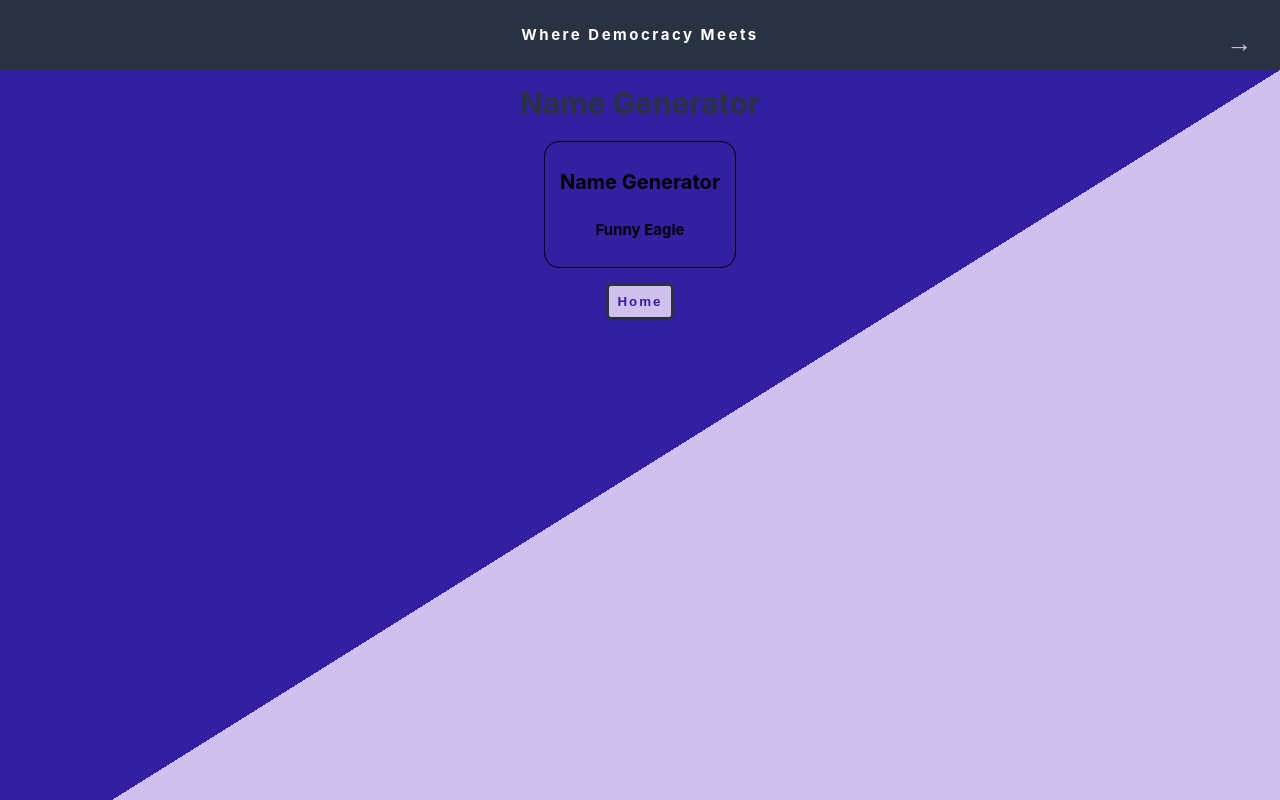
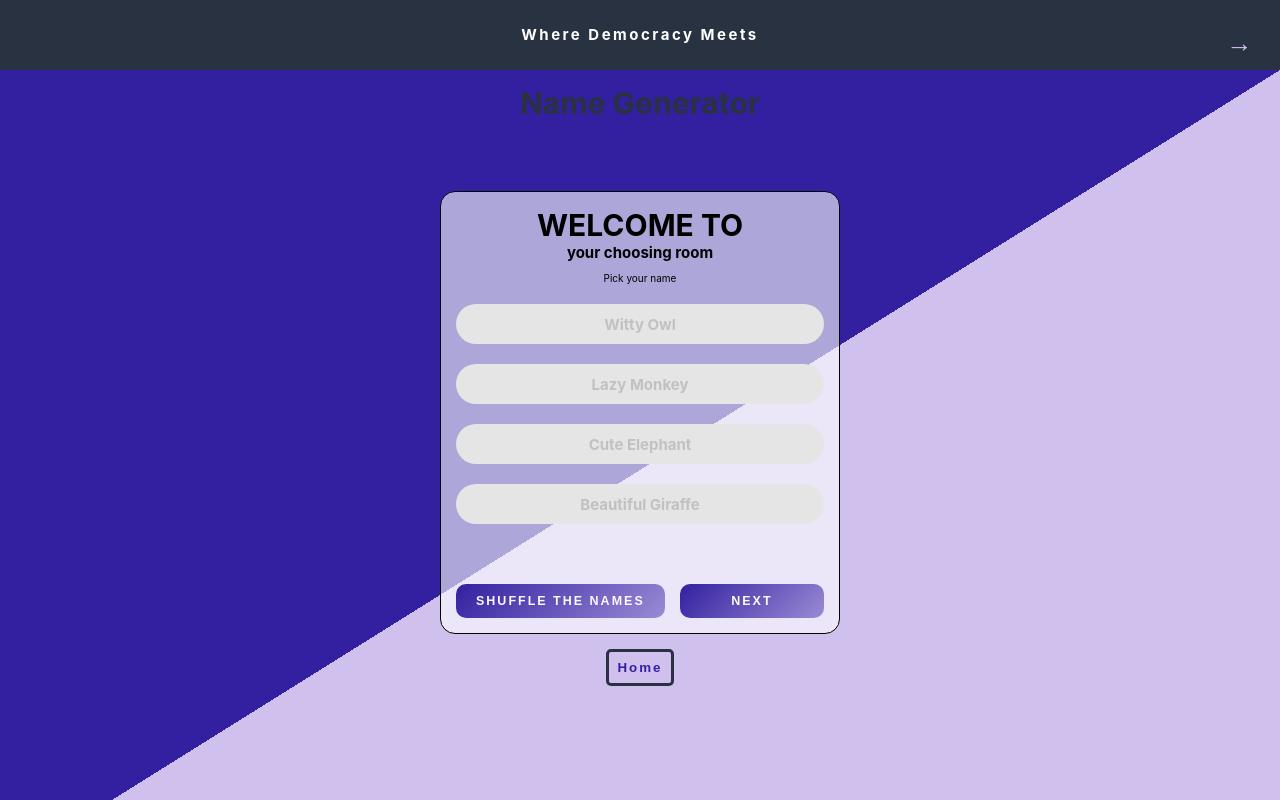
Before and after one commit to aaspinwall/collab, a Next.js app in the folder frontend/: page /development/name-generator in a window 1280 px wide. Shown: the top 800 px of the page. Built offline with nearby package versions, Linux system fonts and the light colour scheme.

Commit message:
merged Alexandre's name generator / fixed imports

```diff
--- a/frontend/components/userNames/index.js
+++ b/frontend/components/userNames/index.js
@@ -1,21 +1,114 @@
 import names from "./userNames.json";
 import styled from "styled-components";
+import React, { useState } from "react";
+import { COLORS } from "../../styles/colors";
+import Button from "../ui/sample_button";
+import { SubmitNameChoice, ShuffleNames } from "../../styles/button";
+
+// not sure this is the cleanest way to operate
+// the state is only used to rerender when the user presses shuffle
+// the state itself is never used
 
 const NameGenerator = () => {
+  const [choice, setChoice] = useState([]);
+
+  let nameChosen;
+  let animalsIndexes = [];
+  let adjectivesIndexes = [];
+  let randomAnimals = [];
+  let randomAdjectives = [];
   const animals = names.a;
   const adjectives = names.b;
-  const animalsLength = Math.floor(Math.random() * animals.length);
-  const adjectivesLength = Math.floor(Math.random() * adjectives.length);
+  let radioValues;
 
-  // in the userNames.json there is two arrays, one of animal names and one of adjectives.
-  // They are imported here as seperate arrays, and have respective Random functions based of their length
-  // Below, it's inputing an adjective at adjectivesLength (random number based on length), same for animals
-  // In turn is creates a random username
+  while (randomAnimals.length < 4 || randomAdjectives.length < 4) {
+    const animalOption = Math.floor(Math.random() * animals.length);
+    const adjectiveOption = Math.floor(Math.random() * adjectives.length);
+
+    const isAnimalAlreadyIn = animalsIndexes.includes(animalOption);
+    const isAdjectiveAlreadyIn = adjectivesIndexes.includes(adjectiveOption);
+
+    if (!isAnimalAlreadyIn && randomAnimals.length !== 4) {
+      animalsIndexes.push(animalOption);
+      randomAnimals.push(animals[animalOption]);
+    }
+    if (!isAdjectiveAlreadyIn && randomAdjectives.length !== 4) {
+      adjectivesIndexes.push(adjectiveOption);
+      randomAdjectives.push(adjectives[adjectiveOption]);
+    }
+  }
+
+  const handleNameChoiceSubmit = (ev) => {
+    ev.preventDefault();
+
+    console.log(nameChosen);
+  };
+
+  const handleRadioClick = (ev) => {
+    radioValues = document.getElementsByName("name-choice");
+
+    radioValues.forEach((radio) => {
+      if (radio.checked) {
+        nameChosen = radio.value;
+      }
+    });
+  };
+
+  const handleShuffle = (ev) => {
+    ev.preventDefault();
+
+    // animalsIndexes = [];
+    // adjectivesIndexes = [];
+    // randomAnimals = [];
+    // randomAdjectives = [];
+    radioValues = document.getElementsByName("name-choice");
+    radioValues.forEach((radio) => {
+      if (radio.checked) {
+        radio.checked = false;
+      }
+    });
+
+    setChoice([]);
+  };
 
   return (
     <Container>
-      <h1>Name Generator</h1>
-      <h2>{adjectives[adjectivesLength] + " " + animals[animalsLength]}</h2>
+      <GeneratorTitle>Welcome to</GeneratorTitle>
+      <GeneratorSubTitle>your choosing room</GeneratorSubTitle>
+
+      <p>Pick your name</p>
+
+      <NameForm>
+        <NameChoice id={"name-choice"}>
+          {randomAnimals.map((combo, index) => {
+            const customName = `${randomAdjectives[index]} ${combo}`;
+            return (
+              <React.Fragment key={`namechoice-${index}`}>
+                <NameRadio
+                  type={"radio"}
+                  name={"name-choice"}
+                  value={customName}
+                  id={customName}
+                  onChange={handleRadioClick}
+                />
+                <NameLabel htmlFor={customName}>{customName}</NameLabel>
+              </React.Fragment>
+            );
+          })}
+        </NameChoice>
+        <ButtonContainer>
+          <Button
+            onClick={handleShuffle}
+            children={"Shuffle the names"}
+            styles={ShuffleNames}
+          />
+          <Button
+            onClick={handleNameChoiceSubmit}
+            children={"Next"}
+            styles={SubmitNameChoice}
+          />
+        </ButtonContainer>
+      </NameForm>
     </Container>
   );
 };
@@ -30,12 +123,68 @@ const Container = styled.div`
   border: 1px solid black;
   border-radius: 15px;
   padding: 15px;
+  margin-top: 50px;
+  width: 400px;
+  background-color: rgba(255, 255, 255, 0.6);
+`;
+const GeneratorTitle = styled.h1`
+  text-transform: uppercase;
+  font-size: 3em;
+  margin: 0;
+`;
+const GeneratorSubTitle = styled.h2`
+  margin: 0;
+  font-size: 1.5em;
+`;
+const NameForm = styled.form`
+  width: 100%;
+`;
 
-  .h1 {
-    font-size: 22px;
-  }
+const NameLabel = styled.label`
+  cursor: pointer;
+  user-select: none;
+  text-align: center;
+  font-weight: bold;
+  font-size: 1.5em;
+  border-radius: 20px;
+  width: 100%;
+  height: 40px;
+  background-color: ${COLORS.SHADES.GREY};
+  margin: 10px 0;
+  display: flex;
+  align-items: center;
+  justify-content: center;
+  color: ${COLORS.SHADES.DARKGREY};
+  transition: all 0.2s ease-in-out;
 
-  .h2 {
-    font-size: 18px;
+  :hover {
+    background-color: ${COLORS.SHADES.OFFWHITE};
+    color: ${COLORS.SHADES.BLACK};
   }
 `;
+const NameRadio = styled.input`
+  width: 100%;
+  height: 100%;
+  opacity: 0;
+  position: fixed;
+  width: 0;
+`;
+
+const NameChoice = styled.div`
+  display: flex;
+  flex-direction: column;
+  justify-content: center;
+  width: 100%;
+  margin-bottom: 50px;
+
+  ${NameRadio}:checked + ${NameLabel} {
+    transform: scale(1.03);
+    box-shadow: 0px 6px 27px -7px rgba(0, 0, 0, 0.75);
+    background-color: ${COLORS.SHADES.OFFWHITE};
+    color: ${COLORS.SHADES.BLACK};
+  }
+`;
+const ButtonContainer = styled.div`
+  display: flex;
+  flex-direction: row;
+`;
--- a/frontend/components/userNames/userNames.json
+++ b/frontend/components/userNames/userNames.json
@@ -8,7 +8,13 @@
     "Giraffe",
     "Turtle",
     "Python",
-    "Eagle"
+    "Eagle",
+    "Alligator",
+    "Tiger",
+    "Seal",
+    "Wolf",
+    "Elephant",
+    "Owl"
   ],
-  "b": ["Crazy", "Lazy", "Quick", "Greedy", "Beautiful", "Funny"]
+  "b": ["Crazy", "Lazy", "Quick", "Greedy", "Beautiful", "Funny", "Brainy", "Clumsy", "Cute", "Fancy", "Jolly", "Lucky", "Nutty", "Witty", "Silly"]
 }
--- /dev/null
+++ b/frontend/pages/room/name-generator.js
@@ -0,0 +1,6 @@
+import React from "react";
+import NameGenerator from "../../components/userNames";
+
+export default function Generator() {
+  return <NameGenerator />;
+}
--- a/frontend/styles/button.js
+++ b/frontend/styles/button.js
@@ -38,3 +38,13 @@ export const SubmitVote = {
   ...SubmitButtonStyles,
   marginTop: "17.5px",
 };
+
+export const SubmitNameChoice = {
+  ...SubmitButtonStyles,
+  flex: "1",
+};
+
+export const ShuffleNames = {
+  ...SubmitButtonStyles,
+  marginRight: "15px",
+};
```
Also changed, not shown: frontend/components/ui/form/checkbox.js (+5 -5 lines), 1 other file (tests, documents, lock files or other folders).
